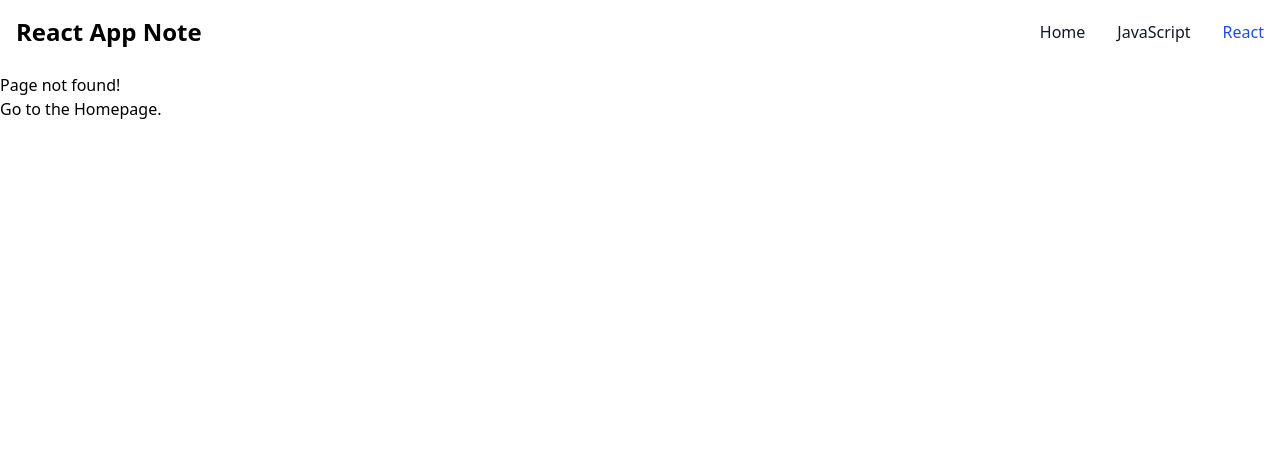
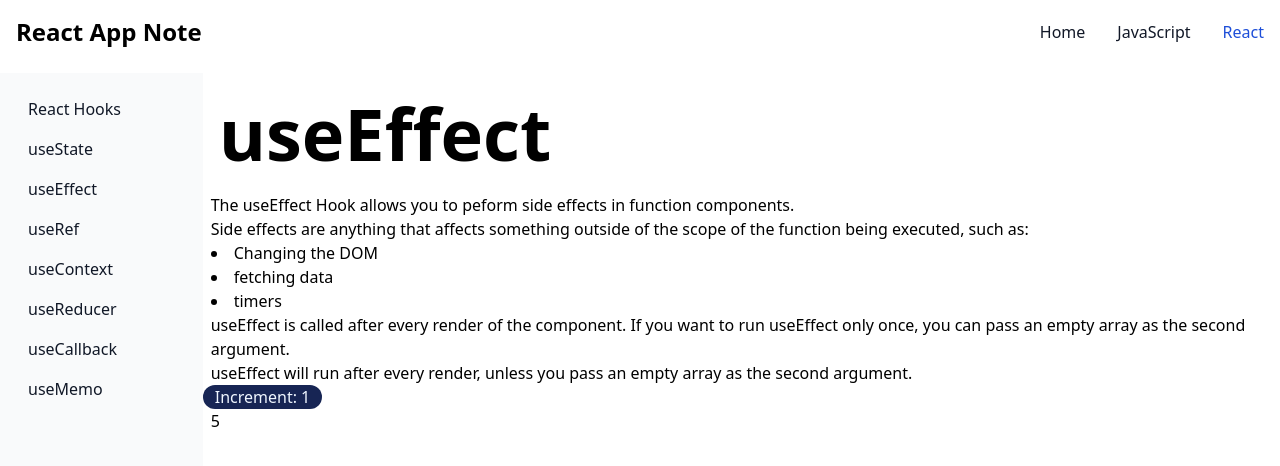
Before and after one commit to vINCENT8888801/react-note-app, a React (Create React App) app: page /react/useEffect in a window 1280 px wide. Before the commit this address had no page. Shown: the top 466 px of the page. Built offline with nearby package versions, Linux system fonts and the light colour scheme; the HTML template or start-up script is replaced by a standard one.

Commit message:
feature: Add UseContextPage

```diff
--- a/src/App.tsx
+++ b/src/App.tsx
@@ -11,6 +11,11 @@ import SpreadOperatorPage from './pages/javascript/SpreadOperator';
 import ReactLayout from './layout/ReactLayout';
 import HooksInfo from './pages/react/HooksInfo';
 import UseStateTopic from './pages/react/UseStateTopic';
+import UseEffectTopic from './pages/react/UseEffectTopic';
+import UseRefTopic from './pages/react/UseRefTopic';
+import UseContextTopic from './pages/react/UseContextTopic';
+import { HeaderSizeProvider } from './hooks/HeaderSizeContext';
+
 
 
 const router = createBrowserRouter(
@@ -26,6 +31,9 @@ const router = createBrowserRouter(
       <Route path="react" element={<ReactLayout />}>
         <Route path="hook" element={<HooksInfo />} />
         <Route path="useState" element={<UseStateTopic />} />
+        <Route path="useEffect" element={<UseEffectTopic />} />
+        <Route path="useRef" element={<UseRefTopic />} />
+        <Route path="useContext" element={<UseContextTopic />} />
       </Route>
       <Route path="*" element={<NotFound />} />
     </Route>
@@ -35,7 +43,9 @@ const router = createBrowserRouter(
 const App = () => {
   return (
     <>
-      <RouterProvider router={router} />
+      <HeaderSizeProvider>
+        <RouterProvider router={router} />
+      </HeaderSizeProvider>
     </>
   );
 }
--- a/src/components/Header.tsx
+++ /dev/null
@@ -1,15 +0,0 @@
-import React, {FC} from 'react';
-
-interface TopicHeaderModel {
-    title: string;
-}
-
-const TopicHeader: FC<TopicHeaderModel> = ({title}) => {
-    return (
-        <h1 className="font-bold text-7xl px-4 py-6 text-skl">{title}</h1>
-    )
-
-}
-
-
-export default TopicHeader;
--- /dev/null
+++ b/src/components/common/TopicHeader.tsx
@@ -0,0 +1,24 @@
+import React, {FC, useEffect} from 'react';
+import { useHeaderSizeContext } from '../../hooks/HeaderSizeContext';
+
+interface TopicHeaderModel {
+    title: string;
+}
+
+const TopicHeader: FC<TopicHeaderModel> = ({title}) => {
+    let bigHeader = useHeaderSizeContext();
+
+    useEffect(() => {
+        console.log("TopicHeader useEffect");
+    }, [bigHeader]);
+
+    return (
+        bigHeader ?
+        (<h1 className="font-bold text-7xl px-4 py-6 text-skl">{title}</h1>) :
+        (<h2 className="font-bold text-4xl px-4 py-6 text-skl">{title}</h2>)
+    )
+
+}
+
+
+export default TopicHeader;
--- /dev/null
+++ b/src/hooks/HeaderSizeContext.tsx
@@ -0,0 +1,29 @@
+import React, { useContext, useState } from "react";
+
+export const HeaderSizeContext = React.createContext(false);
+export const HeaderSizeUpdateContext = React.createContext(() => {});
+
+export function useHeaderSizeUpdate() {
+    return useContext(HeaderSizeUpdateContext);
+}
+
+export function useHeaderSizeContext() {
+    return useContext(HeaderSizeContext);
+}
+
+export function HeaderSizeProvider({ children }: any) {
+
+    const [bigHeader, setBigHeader] = useState(true);
+
+    function toggleHeaderSize() {
+        setBigHeader(prevBigHeader => !prevBigHeader);
+    }
+
+    return (
+        <HeaderSizeContext.Provider value={bigHeader}>
+            <HeaderSizeUpdateContext.Provider value={toggleHeaderSize}>
+                {children}
+            </HeaderSizeUpdateContext.Provider>
+        </HeaderSizeContext.Provider>
+    )
+}
--- a/src/layout/ReactLayout.tsx
+++ b/src/layout/ReactLayout.tsx
@@ -8,7 +8,25 @@ const reactPage: AppBarLinkModel[] = [{
 }, {
     title: "useState",
     link: "useState"
-},
+}, {
+    title: "useEffect",
+    link: "useEffect"
+}, {
+    title: "useRef",
+    link: "useRef"
+}, {
+    title: "useContext",
+    link: "useContext"
+}, {
+    title: "useReducer",
+    link: "useReducer"
+}, {
+    title: "useCallback",
+    link: "useCallback"
+}, {
+    title: "useMemo",
+    link: "useMemo"
+}
 ];
 
 const ReactLayout = () => {
--- a/src/pages/react/HooksInfo.tsx
+++ b/src/pages/react/HooksInfo.tsx
@@ -1,5 +1,5 @@
-import NoteCodeBlock from "../../components/CodeBlock";
-import TopicHeader from "../../components/Header";
+import NoteCodeBlock from "../../components/NoteCodeBlock";
+import TopicHeader from "../../components/common/TopicHeader";
 
 
 const hookDontWorkOnClassComponentCode: string =
--- /dev/null
+++ b/src/pages/react/UseContextTopic.tsx
@@ -0,0 +1,56 @@
+import {  useHeaderSizeUpdate } from "../../hooks/HeaderSizeContext";
+import TopicHeader from "../../components/common/TopicHeader";
+import NoteCodeBlock from "../../components/NoteCodeBlock";
+
+const useContextCode: string =
+`export const HeaderSizeContext = React.createContext(false);
+export const HeaderSizeUpdateContext = React.createContext(() => {});
+
+export function useHeaderSizeUpdate() {
+    return useContext(HeaderSizeUpdateContext);
+}
+
+export function useHeaderSizeContext() {
+    return useContext(HeaderSizeContext);
+}
+
+export function HeaderSizeProvider({ children }: any) {
+
+    const [bigHeader, setBigHeader] = useState(true);
+
+    function toggleHeaderSize() {
+        setBigHeader(prevBigHeader => !prevBigHeader);
+    }
+
+    return (
+        <HeaderSizeContext.Provider value={bigHeader}>
+            <HeaderSizeUpdateContext.Provider value={toggleHeaderSize}>
+                {children}
+            </HeaderSizeUpdateContext.Provider>
+        </HeaderSizeContext.Provider>
+    )
+}`;
+
+const useContextTopic = () => {
+    const toggleTheme = useHeaderSizeUpdate();
+    return (
+        <div>
+            <TopicHeader title="useContext" />
+            <p className="px-2">useContext is a hook that allow us to pass data through the component tree without having to pass props down manually at every level.</p>
+            <p className="px-2">In this example, we will use useContext to toggle the header size.</p>
+            <p className="px-2">Here we have a button that controls the header size of the App. If you move between component, you'll see the size of the header remains</p>
+            <button className="rounded-full px-3 bg-blue-950 text-blue-50" onClick={toggleTheme}>Toggle header</button>
+            <br />
+            <p className="px-2">First, we create a context with createContext</p>
+            <p className="px-2">Then, we create a provider to wrap the component that we want to use the context</p>
+            <p className="px-2">Then we want to wrap our App with HeaderSizeProvider</p>
+            <p className="px-2">Then, we export the whole thing as a custom hook to get the context value</p>
+            <NoteCodeBlock code={useContextCode} />
+
+        </div>
+
+    )
+}
+
+
+export default useContextTopic;
--- a/src/pages/react/UseEffectTopic.tsx
+++ b/src/pages/react/UseEffectTopic.tsx
@@ -0,0 +1,53 @@
+import TopicHeader from "../../components/common/TopicHeader";
+import { useEffect, useState } from "react";
+
+
+const UseEffectTopic = () => {
+    // useEffect(() => {
+    //     console.log("useEffect called");
+    // });
+
+    const getVal = () => {
+        console.log("value intiialization called");
+        return 1;
+    }
+
+    const [count, setCount] = useState(0);
+    const [countValue, setCountValue] = useState(getVal());
+
+
+    const incrementValue = () => {
+        setCountValue((prevValue) => prevValue + 1);
+    }
+
+
+    useEffect(() => {
+        var timer = setTimeout(() => {
+            setCount((count) => count + 1);
+            console.log("timeout called");
+        }, 1000);
+
+        return () => clearTimeout(timer)
+    }, [count]);
+
+    return (
+        <div>
+            <TopicHeader title={"useEffect"} ></TopicHeader>
+            <p className="px-2">The useEffect Hook allows you to peform side effects in function components.</p>
+            <p className="px-2">Side effects are anything that affects something outside of the scope of the function being executed, such as:</p>
+            <ul className="list-disc list-inside px-2">
+                <li>Changing the DOM</li>
+                <li>fetching data</li>
+                <li>timers</li>
+            </ul>
+            <p className="px-2">useEffect is called after every render of the component. If you want to run useEffect only once, you can pass an empty array as the second argument.</p>
+            <p className="px-2">useEffect will run after every render, unless you pass an empty array as the second argument.</p>
+            <button className="rounded-full px-3 bg-blue-950 text-blue-50" onClick={() => incrementValue()}>Increment: {countValue}</button>
+            <div className="px-2"> {count} </div>
+        </div>
+    );
+
+}
+
+
+export default UseEffectTopic;
--- /dev/null
+++ b/src/pages/react/UseRefTopic.tsx
@@ -0,0 +1,11 @@
+
+
+const UseRefTopic = () => {
+    return(
+        <>
+        </>
+    );
+};
+
+
+export default UseRefTopic;
--- a/src/pages/react/UseStateTopic.tsx
+++ b/src/pages/react/UseStateTopic.tsx
@@ -1,5 +1,5 @@
-import NoteCodeBlock from "../../components/CodeBlock";
-import TopicHeader from "../../components/Header";
+import NoteCodeBlock from "../../components/NoteCodeBlock";
+import TopicHeader from "../../components/common/TopicHeader";
 import { useState } from "react";
 
 
@@ -30,7 +30,7 @@ const incrementFunc = () => {
 }`;
 
 const changeCarCode: string =
-`const [car, setCar] = useState(() => { return { make: "Toyota", model: "Camry" }; });
+  `const [car, setCar] = useState(() => { return { make: "Toyota", model: "Camry" }; });
 
 const changeCar = () => { setCar((prevCar) => { return { ...prevCar, model: "Accord" } }); }`
 
```
Also changed, not shown: src/components/NoteCodeBlock.tsx (renamed from src/components/CodeBlock.tsx).
